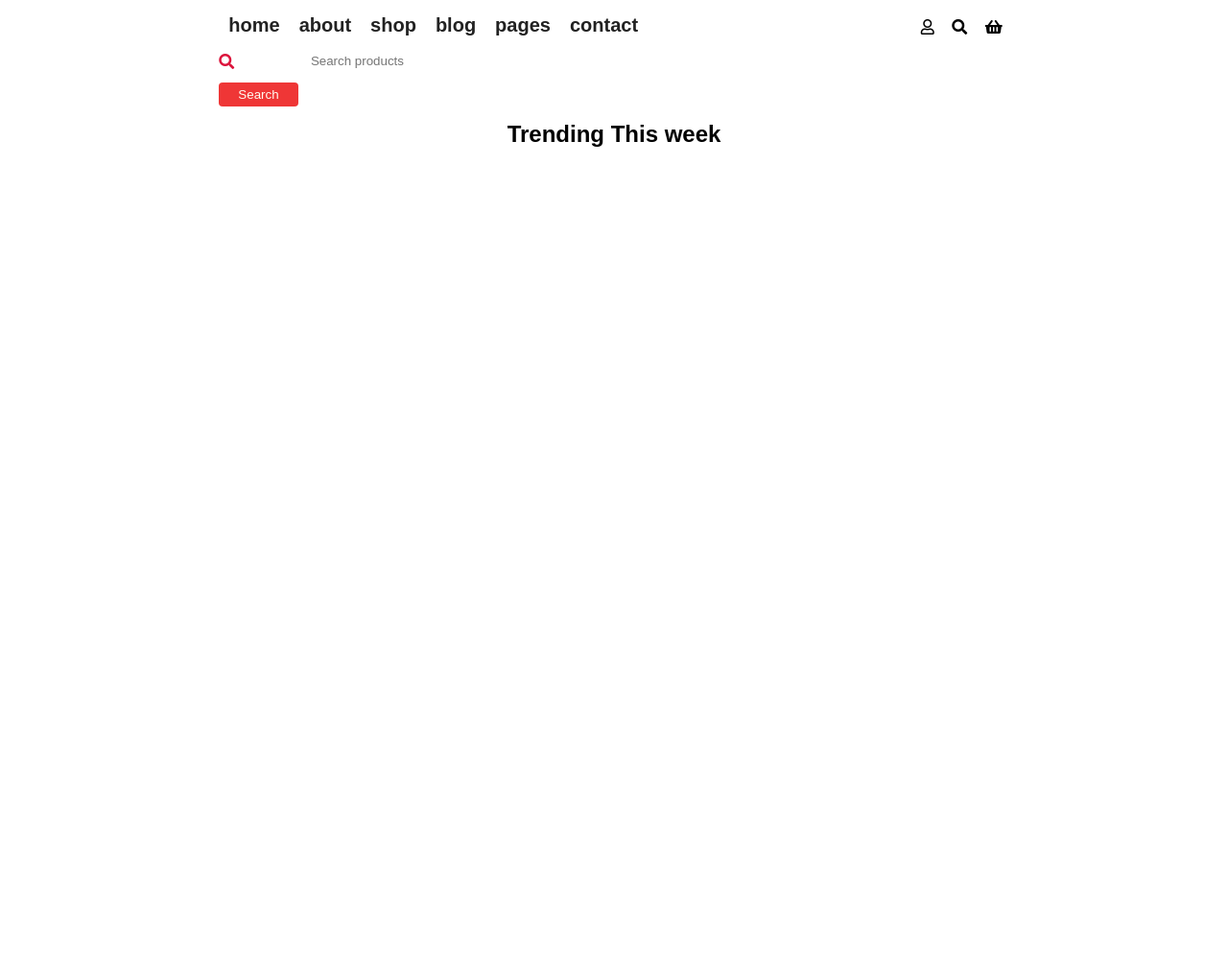
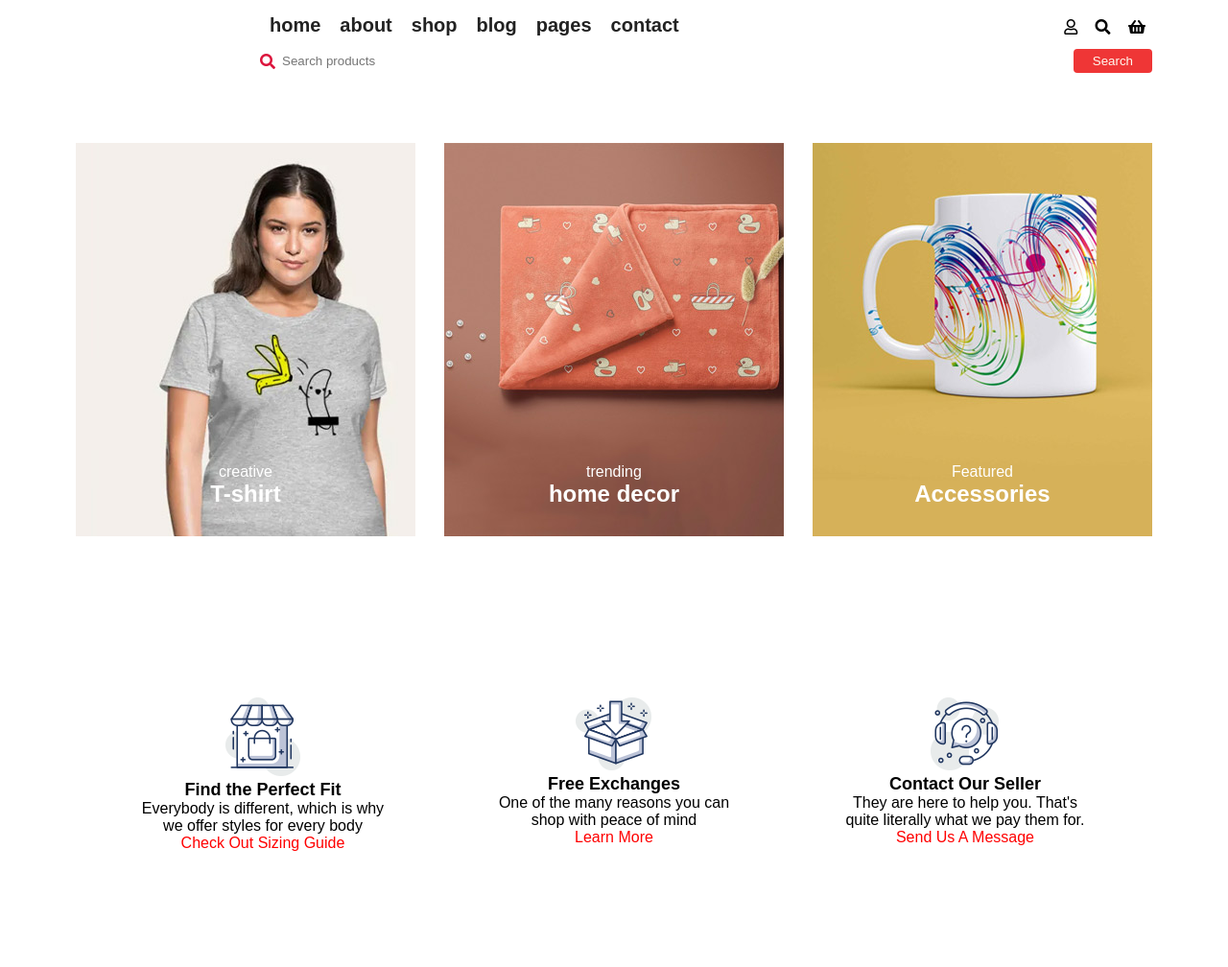
Before and after one commit to Aliesso/Ekommart2, a plain HTML site: page index.html in a window 1280 px wide. Shown: the whole page at 96% size. Before the commit the page ends 800 px from the top, so only its background shows below. Drawn offline with Linux system fonts and the light colour scheme; a web font is replaced by a local one.

Commit message:
Ekommart2

```diff
--- /dev/null
+++ b/css/style.scss
@@ -0,0 +1,191 @@
+                    * {
+                        font-family: 'Khula', sans-serif;
+                    }
+
+                    #header {
+                        padding: 15px 0;
+                    }
+
+                    #header .close-menu {
+                        display: none;
+                    }
+
+                    #header .menu-icon {
+                        display: none;
+                    }
+
+                    #header .menu-open {
+                        display: none;
+                    }
+
+                    #header .menu li a {
+                        text-decoration: none;
+                        padding: 5px 10px;
+                        color: #222222;
+                        font-weight: 700;
+                        font-size: 20px;
+                    }
+
+                    #header .search-input input {
+                        border: none;
+                        outline: none;
+                        padding: 15px 5px;
+                        width: 89%;
+                    }
+
+                    #header .search-input button {
+                        padding: 5px 20px;
+                        background-color: #ef3636;
+                        color: floralwhite;
+                        border: none;
+                        border-radius: 4px;
+                        outline: none;
+                        cursor: pointer;
+                    }
+
+                    #header .social-ico i {
+                        padding: 5px 7px;
+                    }
+
+                    #header-2 .header-text h2 {
+                        text-align: center;
+                    }
+
+                    @media (max-width:768px) {
+                        #header .logo {
+                            width: 33.333%;
+                            margin: auto;
+                        }
+                        #header .menu-icon {
+                            display: block;
+                            position: absolute;
+                            bottom: 380px;
+                            left: 15px;
+                            cursor: pointer;
+                        }
+                        #header .menu-icon i {
+                            padding: 0 2px;
+                            font-size: 14px;
+                        }
+                        #header .close-menu {
+                            display: block;
+                            position: absolute;
+                            right: 15px;
+                            top: 10px;
+                            cursor: pointer;
+                        }
+                        #header .menu-open {
+                            display: block;
+                            position: absolute;
+                            top: 28px;
+                            left: 20px;
+                            cursor: pointer;
+                            font-size: 1.2em;
+                        }
+                        #header .menu ul {
+                            flex-direction: column;
+                        }
+                        #header .search-input {
+                            display: none;
+                        }
+                        #header .menu {
+                            padding: 30px 0;
+                            position: absolute;
+                            top: 0;
+                            left: 0;
+                            height: 100vh;
+                            background: #000;
+                            color: #ffffff;
+                            width: 50%;
+                            display: none;
+                        }
+                        #header .menu li a {
+                            color: #ffffff;
+                            font-size: 14px;
+                            text-transform: capitalize;
+                        }
+                        #header .menu li {
+                            padding: 5px;
+                            border-bottom: 1px solid #363636;
+                        }
+                        #header .social-ico i {
+                            display: none;
+                        }
+                        #header .social-ico i:nth-child(3) {
+                            position: absolute;
+                            top: 30px;
+                            right: 30px;
+                            display: block;
+                        }
+                    }
+
+                    #Categories {
+                        margin: 3em 0;
+                        .cat-item {
+                            position: relative;
+                            overflow: hidden;
+                            &:hover {
+                                h2 {
+                                    color: white;
+                                    &::after {
+                                        width: 100%;
+                                    }
+                                }
+                                img {
+                                    transform: scale(1.05);
+                                }
+                            }
+                            img {
+                                vertical-align: middle;
+                                transition: .3s;
+                            }
+                            h2 {
+                                transition: .3s ease-in;
+                                position: relative;
+                                z-index: 2;
+                                &::after {
+                                    content: '';
+                                    position: absolute;
+                                    width: 0;
+                                    left: 0;
+                                    height: 100%;
+                                    background: #222222;
+                                    z-index: -1;
+                                    transition: .3s;
+                                }
+                            }
+                            .cat-text {
+                                position: absolute;
+                                bottom: 30px;
+                                left: 50%;
+                                transform: translateX(-50%);
+                                text-align: center;
+                                color: white;
+                            }
+                        }
+                    }
+
+                    #icon-section {
+                        padding: 120px 30px;
+                        text-align: center;
+                        .icon-logo {
+                            &:hover {
+                                transform: scale(1.20);
+                            }
+                            transition: .3s;
+                        }
+                        .icon-text {
+                            padding: 0 40px;
+                            a {
+                                text-decoration: none;
+                                color: black;
+                                font-weight: 900;
+                                font-size: 18px;
+                                padding-top: 55px;
+                            }
+                            span {
+                                color: red;
+                                cursor: pointer;
+                            }
+                        }
+                    }
--- a/index.html
+++ b/index.html
@@ -13,14 +13,14 @@
 <body>
     <!--Header-->
         <header id="header">
-            <div class="conatiner">
-                <div class="row align-center">
+            <div class="container ">
+                <div class="row align-center just-between ">
                     <div class="col-lg-2 ">
                         <div class="logo">
                             <img src="image/logo.svg" alt="">
                         </div>
                     </div>
-                    <div class="col-lg-8">
+                    <div class="col-lg-10">
                         <div onclick="openMenu()" class="menu-open">
                             <i class="fas fa-bars"></i>
                         </div>
@@ -62,18 +62,77 @@
             </div>
         </header>
     <!--/Header-->
-    <!--Image-section-->
-        <header id="header-2">
-            <div class="contain">
-                <div class="header-text">
-                <h2>Trending This week</h2>
+    <!--categories-section-->
+    <section id="Categories">
+        <div class="container">
+            <div class="row">
+                <div class="col-lg-4">
+                    <div class="cat-item">
+                        <img src="image/1.jpg" alt="">
+                        <div class="cat-text">
+                            <span>creative</span>
+                            <h2>T-shirt</h2>
+                        </div>
+                    </div>
                 </div>
-                <div class="row">
-
+                <div class="col-lg-4">
+                    <div class="cat-item">
+                        <img src="image/2.jpg" alt="">
+                        <div class="cat-text">
+                            <span>trending</span>
+                            <h2>home decor</h2>
+                        </div>
+                    </div>
+                </div>
+                <div class="col-lg-4">
+                    <div class="cat-item">
+                        <img src="image/3.jpg" alt="">
+                        <div class="cat-text">
+                            <span>Featured</span>
+                            <h2>Accessories</h2>
+                        </div>
+                    </div>
                 </div>
             </div>
-        </header>
-    <!--/Image-section-->
+        </div>
+    </section>
+    <!--/categories-section-->
+    <section id="icon-section"><!--icon-->
+        <div class="container">
+            <div class="row">
+                <div class="col-4">
+                    <div class="icon-logo">
+                        <img src="image/icon1-h23.png" alt="">
+                    </div>
+                    <div class="icon-text">
+                        <a href="">Find the Perfect Fit</a>
+                        <p>Everybody is different, which is why we offer styles for every body</p>
+                        <span>Check Out Sizing Guide</span>
+                    </div>
+                </div>
+                <div class="col-4">
+                    <div class="icon-logo">
+                        <img src="image/icon2-h23.png" alt="">
+                    </div>
+                    <div class="icon-text">
+                        <a href="">Free Exchanges</a>
+                        <p>One of the many reasons you can shop with peace of mind</p>
+                        <span>Learn More</span>
+                    </div>
+                </div>
+                <div class="col-4">
+                    <div class="icon-logo">
+                        <img src="image/icon3-h23.png" alt="">
+                    </div>
+                    <div class="icon-text">
+                        <a href="">Contact Our Seller</a>
+                        <p>They are here to help you. That's quite literally what we pay them for.</p>
+                        <span>Send Us A Message</span>
+                    </div>
+                </div>
+            </div>
+        </div>
+    </section><!--/icon-->
     <script>
         document.querySelector(".close-menu").onclick=function(){
             document.querySelector(".menu").style="display:none"
```
Also changed, not shown: css/style.css, image/1.jpg (added), image/2.jpg (added), image/3.jpg (added), image/45_3255_web__96428.1518717095.jpg (deleted), image/icon1-h23.png (added), image/icon2-h23.png (added), image/icon3-h23.png (added), 1 other file.
